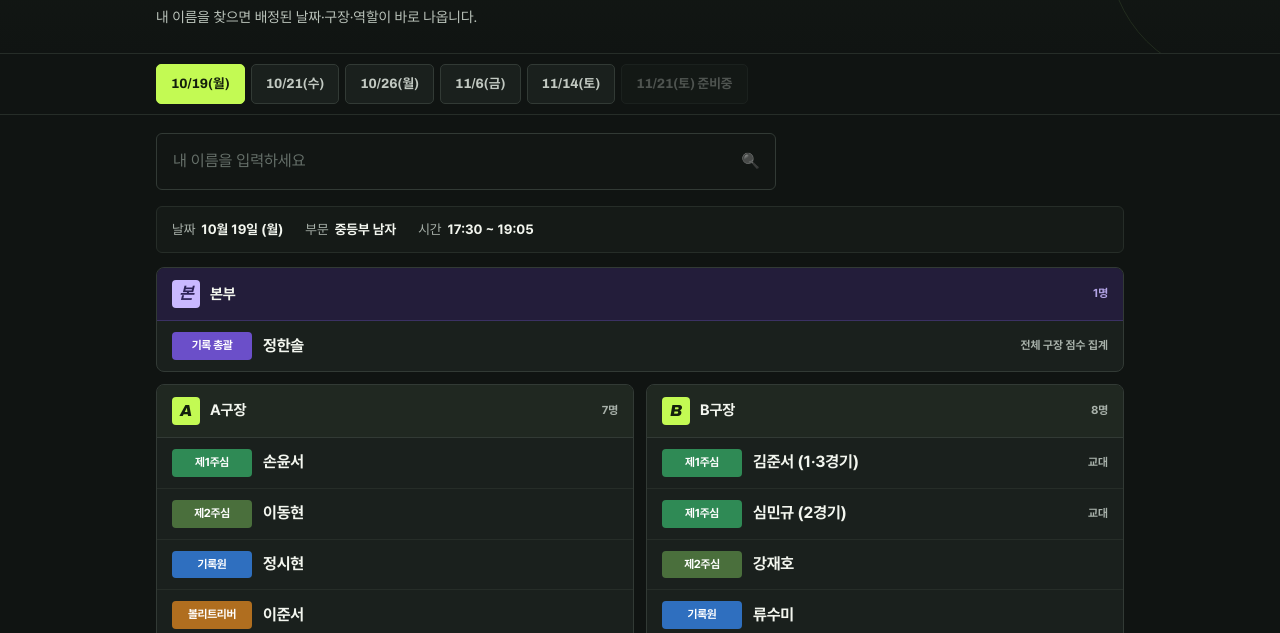
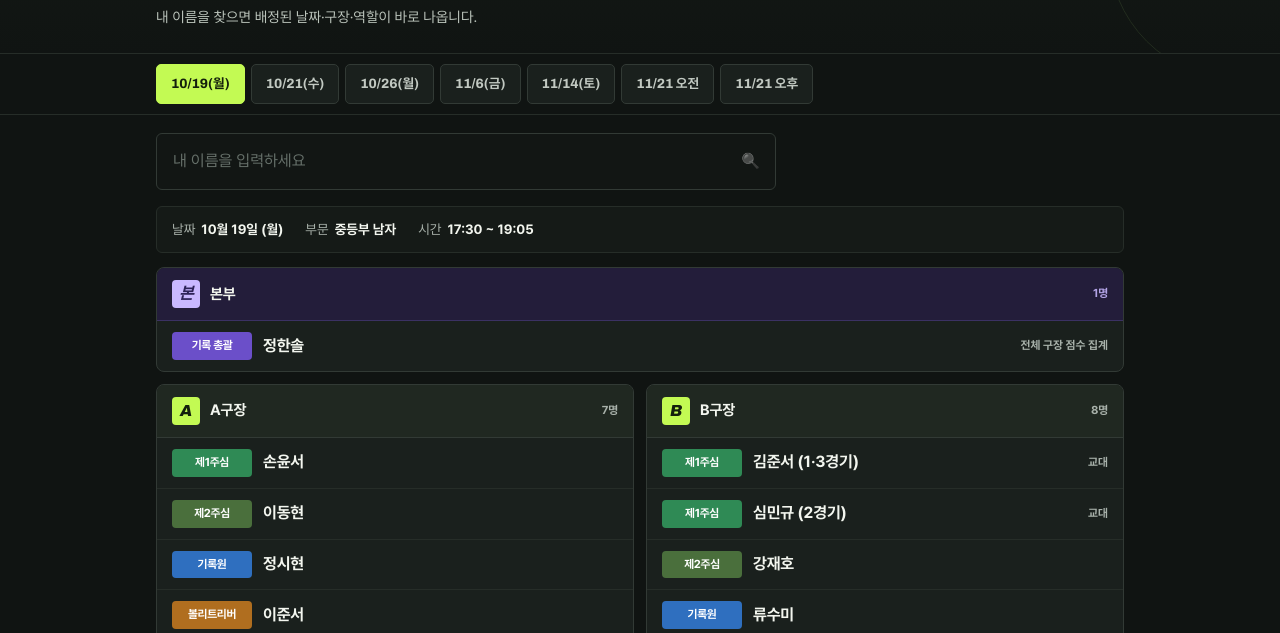
Before and after one commit to jungeunyoung0429-arch/RAS-FUTSAL, a website: page referee.html in a window 1280 px wide. Shown: the part 167-800 px from the top of the page. Drawn offline with Linux system fonts and the light colour scheme.

Commit message:
Add files via upload

```diff
--- a/referee.html
+++ b/referee.html
@@ -187,7 +187,26 @@ const DATA = {
       D:{ r1:["김준서","유정훈"], r2:"정시현", rec:"최예빈", ball:["이하율"],     tch:["정한솔","김세빈"], sub:["현우주"] }
     }
   },
-  "11/21":{ label:"11/21(토)", soon:true }
+  "11/21오전": {
+    label:"11/21 오전", full:"11월 21일 (토) 오전", div:"고등부", time:"08:30 ~ 10:15",
+    labels:{ rec:"계시원" },
+    courts:{
+      A:{ r1:"이담",   r2:"강재호", rec:"나스티아", ball:["경태율","주민재"],          tch:["홍의헌"] },
+      B:{ r1:"이준",   r2:"김준서", rec:"류수미",   ball:["이주아","구다혜","이준서"], tch:["이병현"] },
+      C:{ r1:"윤하율", r2:"이동현", rec:"김혜원",   ball:["구하원","조한결","정시현"], tch:["박성민","최영인"] },
+      D:{ r1:"현우주", r2:"채바딤", rec:"최예빈",   ball:["노유나","신유리","이하율"], tch:["최윤호","김세빈"] }
+    }
+  },
+  "11/21오후": {
+    label:"11/21 오후", full:"11월 21일 (토) 오후", div:"중등부", time:"11:20 ~ 14:35",
+    labels:{ rec:"계시원" },
+    courts:{
+      A:{ r1:"손윤서", r2:"정시현", rec:"나스티아", ball:["경태율","주민재"],          tch:["홍의헌"] },
+      B:{ r1:"할리옹", r2:"이준서", rec:"류수미",   ball:["이주아","구다혜"],          tch:["이병현"] },
+      C:{ r1:"이동현", r2:"강재호", rec:"김혜원",   ball:["구하원","조한결"],          tch:["박성민","최영인"] },
+      D:{ r1:"심민규", r2:"채바딤", rec:"최예빈",   ball:["노유나","신유리","이하율"], tch:["최윤호","김세빈"] }
+    }
+  }
 };
 /* ════════════════════════════════════════════ */
 
```
